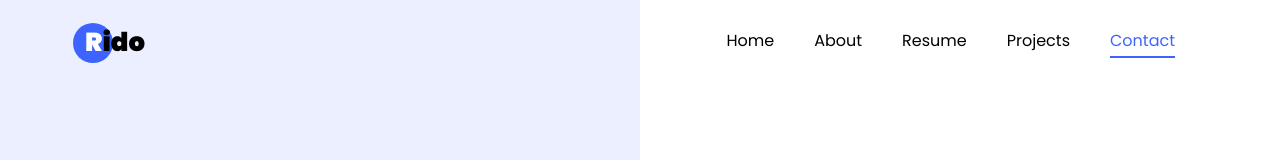
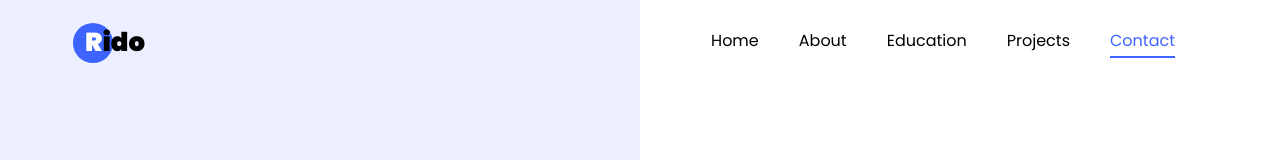
Before and after one commit to doxxy22/Portfolio, a plain HTML site: page index.html in a window 1280 px wide. Shown: the top 160 px of the page. Drawn offline with Linux system fonts and the light colour scheme; files whose address does not match are found by name.

Commit message:
Add files via upload

```diff
--- a/index.html
+++ b/index.html
@@ -37,7 +37,7 @@
 	        <ul class="navbar-nav nav ml-auto">
 	          <li class="nav-item"><a href="#home-section" class="nav-link"><span>Home</span></a></li>
 	          <li class="nav-item"><a href="#about-section" class="nav-link"><span>About</span></a></li>
-	          <li class="nav-item"><a href="#resume-section" class="nav-link"><span>Resume</span></a></li>
+	          <li class="nav-item"><a href="#resume-section" class="nav-link"><span>Education</span></a></li>
 	          <li class="nav-item"><a href="#projects-section" class="nav-link"><span>Projects</span></a></li>
 	          <li class="nav-item"><a href="#contact-section" class="nav-link"><span>Contact</span></a></li>
 	        </ul>
```
